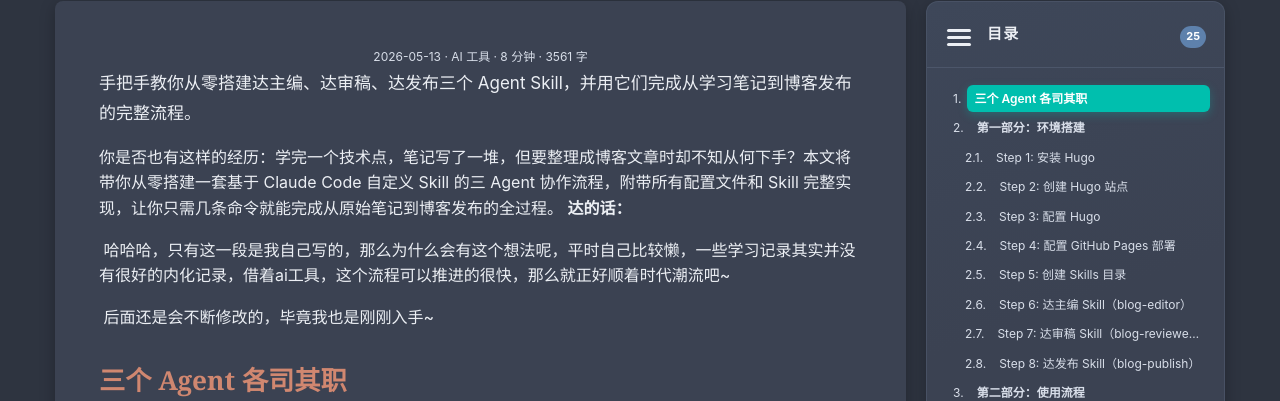
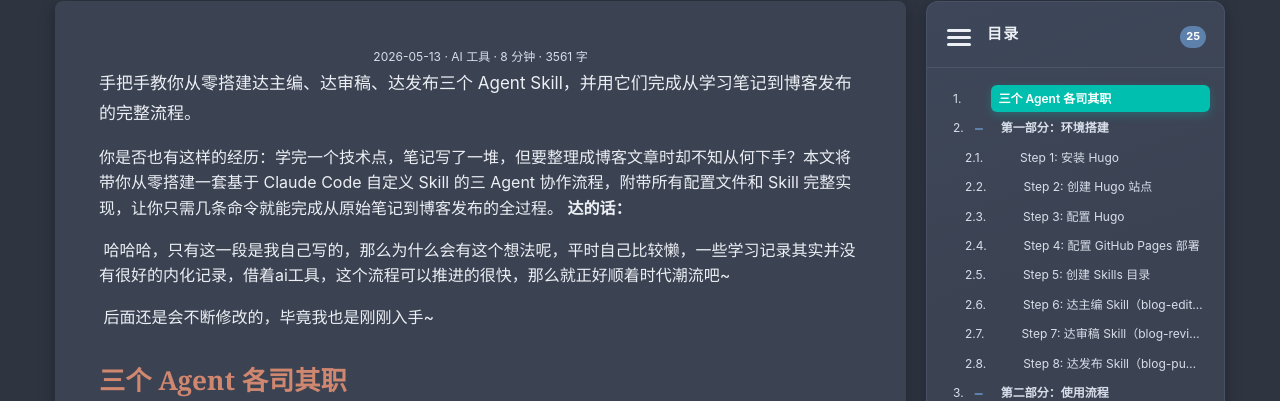
Before and after one commit to lizhengda0525-sudo/lizhengda0525-sudo.github.io, a Next.js app: page /post/agent-blog-tutorial in a window 1280 px wide. Shown: the part 399-800 px from the top of the page. Built offline with nearby package versions, Linux system fonts and the light colour scheme.

Commit message:
feat: add collapsible article toc branches

```diff
--- a/app/BlogShell.tsx
+++ b/app/BlogShell.tsx
@@ -195,6 +195,9 @@ function ArticleToc({ toc }: { toc: BlogPost["toc"] }) {
     return <li className={`toc-item toc-level-${node.level}`} key={node.id}>
       <div className="toc-row">
         <span className="toc-number">{node.outline}.</span>
+        {node.children.length > 0
+          ? <button type="button" className="toc-toggle" onClick={() => setExpanded((current) => ({ ...current, [node.id]: !isOpen }))} aria-label={`${isOpen ? "Collapse" : "Expand"} ${node.title}`} aria-expanded={isOpen}>{isOpen ? "\u2212" : "+"}</button>
+          : <span className="toc-spacer" aria-hidden="true" />}
         <a className={`toc-link ${activeId === node.id ? "active" : ""}`} href={`#${node.id}`} onClick={() => setActiveId(node.id)}>{node.title}</a>
       </div>
       {node.children.length > 0 && isOpen && renderNodes(node.children)}
--- a/app/globals.css
+++ b/app/globals.css
@@ -464,3 +464,30 @@ html[data-theme="light"] .article-toc-sidebar .toc-link:hover, html[data-theme="
   word-break: normal;
   overflow-wrap: normal;
 }
+
+
+/* Per-section controls keep the outline compact while allowing each branch to fold. */
+.article-toc-sidebar .toc-row { grid-template-columns: max-content 18px minmax(0, 1fr); }
+.article-toc-sidebar .toc-toggle,
+.article-toc-sidebar .toc-spacer {
+  display: grid;
+  place-items: center;
+  align-self: center;
+  width: 18px;
+  min-width: 18px;
+  min-height: 24px;
+  height: 24px;
+  margin: 0;
+}
+.article-toc-sidebar .toc-toggle {
+  padding: 0;
+  color: var(--blue);
+  border: 0;
+  border-radius: 4px;
+  background: transparent;
+  cursor: pointer;
+  font-size: 16px;
+  font-weight: 700;
+  line-height: 1;
+}
+.article-toc-sidebar .toc-toggle:hover { color: #fff; background: var(--blue); }
```
